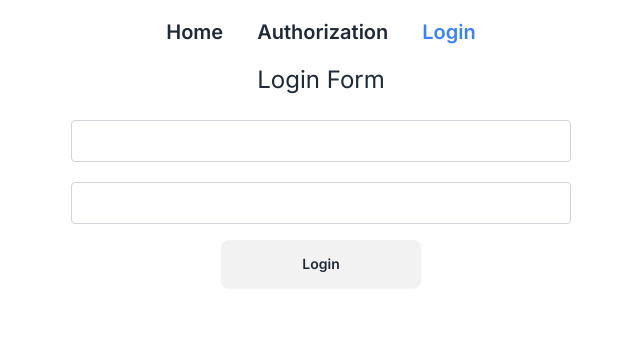
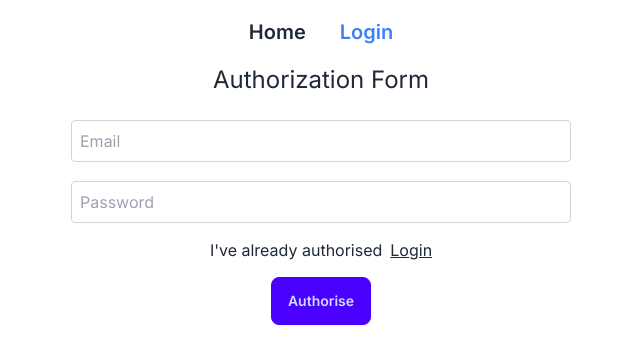
Before and after one commit to SakhnoDima/linkedn-app, a Next.js app: page /login in a window 1280 px wide. Shown: the top 364 px of the page, without its empty margins (319-959 px from the left). Built offline with nearby package versions, Linux system fonts and the light colour scheme; no server answers.

Commit message:
Add auth form component
remove two forms and path "/auth"

```diff
--- /dev/null
+++ b/src/app/components/auth-form.js
@@ -0,0 +1,137 @@
+"use client";
+import { useState } from "react";
+import { useRouter } from "next/navigation";
+import { Formik, Form, Field, ErrorMessage } from "formik";
+import * as Yup from "yup";
+
+import Input from "./input";
+import Button from "./button";
+import { useToastContext } from "../context/toast-context";
+import axios from "axios";
+import { signIn } from "next-auth/react";
+
+const AthForm = () => {
+  const [isAuthorize, setIsAuthorize] = useState(false);
+  const showToast = useToastContext();
+  const router = useRouter();
+
+  const initialValues = {
+    email: "",
+    password: "",
+  };
+
+  const validationSchema = Yup.object({
+    email: Yup.string()
+      .email("Invalid email address")
+      .required("Email is required"),
+    password: Yup.string().required("Password is required"),
+  });
+  const handlerAuthorize = async (values, { setSubmitting, setErrors }) => {
+    try {
+      const response = await axios.post("/api/auth/register", {
+        email: values.email,
+        password: values.password,
+      });
+
+      if (response.status == 200) {
+        showToast(response?.data.message, "success");
+        setIsAuthorize(true);
+        return;
+      }
+    } catch (error) {
+      console.error(error);
+      showToast(error.response?.data.error, "error");
+      setSubmitting(false);
+    }
+  };
+
+  const handlerLogIn = async (values, { setSubmitting, setErrors }) => {
+    try {
+      const response = await signIn("credentials", {
+        email: values.email,
+        password: values.password,
+        redirect: false,
+      });
+
+      if (response.status === 401) {
+        showToast("Email or password is wrong", "error");
+      }
+
+      if (!response?.error) {
+        router.push("/");
+        router.refresh();
+      }
+    } catch (error) {
+      console.error(error);
+      showToast(error.response?.data.error, "error");
+      setSubmitting(false);
+    }
+  };
+
+  return (
+    <>
+      <h2 className="text-center text-2xl mb-[20px]">
+        {isAuthorize ? "Login Form" : "Authorization Form"}
+      </h2>
+
+      <Formik
+        initialValues={initialValues}
+        validationSchema={validationSchema}
+        onSubmit={isAuthorize ? handlerLogIn : handlerAuthorize}
+      >
+        {({ isSubmitting, errors }) => (
+          <Form className="flex flex-col gap-[15px] items-center">
+            <div className="flex flex-col gap-2">
+              <Field
+                name="email"
+                type="email"
+                placeholder="Email"
+                as={Input}
+                className="input-bordered"
+              />
+              <ErrorMessage
+                name="email"
+                component="div"
+                className="text-red-500"
+              />
+            </div>
+            <div className="flex flex-col gap-2">
+              <Field
+                name="password"
+                type="password"
+                placeholder="Password"
+                as={Input}
+                className="input-bordered"
+              />
+              <ErrorMessage
+                name="password"
+                component="div"
+                className="text-red-500"
+              />
+            </div>
+            <div>
+              <p className="text-center">
+                {isAuthorize
+                  ? "I haven't authorise yet"
+                  : "I've already authorised"}
+                <span className="ml-2 underline hover:cursor-pointer hover:text-blue-600" onClick={() => setIsAuthorize(!isAuthorize)}>
+                  {isAuthorize ? "Authorise" : "Login"}
+                </span>
+              </p>
+            </div>
+
+            <Button
+              type="submit"
+              className="btn-primary"
+              disabled={isSubmitting}
+            >
+              <p>{isAuthorize ? "Login" : "Authorise"}</p>
+            </Button>
+          </Form>
+        )}
+      </Formik>
+    </>
+  );
+};
+
+export default AthForm;
--- a/src/app/components/linkedin-auth.js
+++ b/src/app/components/linkedin-auth.js
@@ -1,9 +1,9 @@
 "use client";
 
 
+import { useState } from "react";
 import LinkedinSignUpForm from "./linkedin-sign-up-form";
 import ShowPopUp from "./show-pop-up";
-import { useState } from "react";
 
 
 
--- a/src/app/components/linkedin-sign-up-form.js
+++ b/src/app/components/linkedin-sign-up-form.js
@@ -4,9 +4,9 @@ import axios from "axios";
 import { useState } from "react";
 import { useSession } from "next-auth/react";
 
+import { useToastContext } from "../context/toast-context";
 import Input from "./input";
 import Button from "./button";
-import { useToastContext } from "../context/toast-context";
 
 
 const LinkedinSignUpForm = ({setIsLinkedinAuth}) => {
--- a/src/app/components/navigation.js
+++ b/src/app/components/navigation.js
@@ -21,9 +21,6 @@ const NavBar = () => {
       </Link>
       {!session && (
         <>
-          <Link className={linkStyle("/sign-up")} href="/sign-up">
-            Authorization
-          </Link>
           <Link className={linkStyle("/login")} href="/login">
             Login
           </Link>
--- a/src/app/components/show-pop-up.js
+++ b/src/app/components/show-pop-up.js
@@ -6,8 +6,8 @@ const ShowPopUp = () => {
   const { openModal } = useModalContext();
   return (
     <p className="mt-[10px]">
-      Check your email. If you received a verification code, add it{" "}
-      <span className="underline cursor-pointer hover:text-blue-500" onClick={() => openModal(<SaveCodeForm />)}>here </span>
+      Check your email. If you received a verification code, add it
+      <span className="underline cursor-pointer hover:text-blue-500 ml-3" onClick={() => openModal(<SaveCodeForm />)}>here </span>
     </p>
   );
 };
--- a/src/app/linkedin/filters-block.js
+++ b/src/app/linkedin/filters-block.js
@@ -2,7 +2,6 @@
 import { useState } from "react";
 import ConnectionForm from "../components/connection-form";
 import UsersLinkedinFilters from "../components/user-linkedin-filters";
-
 
 const FiltersBlock = () => {
     const [filters, setFilters] = useState([])
--- a/src/app/linkedin/page.js
+++ b/src/app/linkedin/page.js
@@ -3,6 +3,7 @@ import { getServerSession } from "next-auth";
 import LinkedinAuth from "../components/linkedin-auth";
 import { authOptions }  from "../api/auth/[...nextauth]/route";
 import FiltersBlock from "./filters-block";
+
 
 
 
--- a/src/app/login/login-form.js
+++ /dev/null
@@ -1,48 +0,0 @@
-"use client";
-import { useRouter } from "next/navigation";
-import { signIn } from "next-auth/react";
-import Input from "../components/input";
-import Button from "../components/button";
-import { useToastContext } from "../context/toast-context";
-
-const LoginForm = () => {
-  const showToast = useToastContext()
-  const router = useRouter();
-  const handleSubmit = async (e) => {
-    e.preventDefault();
-
-    const formDate = new FormData(e.target);
-
-    const response = await signIn("credentials", {
-      email: formDate.get("email"),
-      password: formDate.get("password"),
-      redirect: false,
-    });
-
-    if (response.status === 401) {
-      showToast("Email or password is wrong", "error");
-    }
-    // тут мне нужен userId
-    if (!response?.error) {
-      router.push("/");
-      router.refresh();
-    }
-  };
-  return (
-    <>
-      <h2 className="text-center text-2xl mb-[20px]">Login Form</h2>
-      <form
-        onSubmit={handleSubmit}
-        className="flex flex-col gap-4 items-center"
-      >
-        <Input required name="email" type="email" />
-        <Input required name="password" type="password" />
-        <Button className="w-[200px]" type="submit">
-          Login
-        </Button>
-      </form>
-    </>
-  );
-};
-
-export default LoginForm;
--- a/src/app/login/page.js
+++ b/src/app/login/page.js
@@ -1,17 +1,17 @@
 import { getServerSession } from "next-auth";
 import { redirect } from "next/navigation";
-import LoginForm from "./login-form";
 import { authOptions } from "../api/auth/[...nextauth]/route";
+import AthForm from "../components/auth-form";
 
 
 const LoginPage = async () => {
   const session = await getServerSession(authOptions)
-  console.log(session);
+
   if (session) {
     redirect("/")
   }
  return(
-  <LoginForm/>
+  <AthForm/>
  )
 };
 
--- a/src/app/sign-up/page.js
+++ /dev/null
@@ -1,17 +0,0 @@
-import SignUpForm from "./sign-up-form";
-import { getServerSession } from "next-auth";
-import { redirect } from "next/navigation";
-import { authOptions } from "../api/auth/[...nextauth]/route";
-
-
-const SignUpPage = async () => {
-  const session = await getServerSession(authOptions)
-  if (session) {
-    redirect("/")
-  }
- return(
-  <SignUpForm/>
- )
-};
-
-export default SignUpPage;
--- a/src/app/sign-up/sign-up-form.js
+++ /dev/null
@@ -1,50 +0,0 @@
-"use client";
-import axios from "axios";
-import { useRouter } from "next/navigation";
-
-import Input from "../components/input";
-import Button from "../components/button";
-import { useToastContext } from "../context/toast-context";
-
-const SignUpForm = () => {
-  const showToast = useToastContext()
-  const router = useRouter();
-  const handleSubmit = async (e) => {
-    e.preventDefault();
-
-    const formDate = new FormData(e.target);
-
-    try {
-      const response = await axios.post("/api/auth/register", {
-        email: formDate.get("email"),
-        password: formDate.get("password"),
-      });
-
-      if (response.status == 200) {
-        showToast(response?.data.message, "success");
-        router.push("/login");
-        router.refresh();
-      }
-    } catch (error) {
-     showToast(error.response?.data.error, "error");
-    }
-  };
-
-  return (
-    <>
-      <h2 className="text-center text-2xl mb-[20px]">Authorization Form</h2>
-      <form
-        onSubmit={handleSubmit}
-        className="flex flex-col gap-4 items-center"
-      >
-        <Input required name="email" type="email" />
-        <Input required name="password" type="password" />
-        <Button className="w-[200px]" type="submit">
-          Register
-        </Button>
-      </form>
-    </>
-  );
-};
-
-export default SignUpForm;
```
